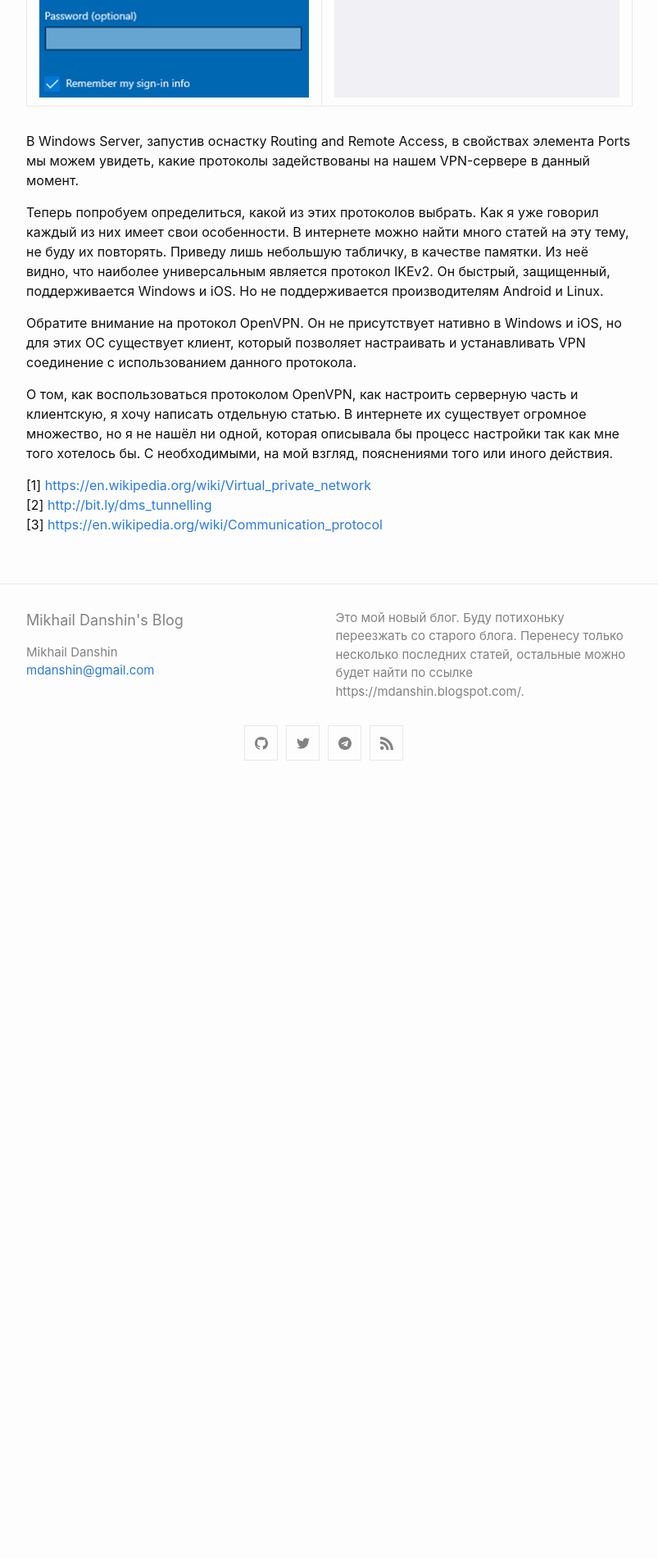
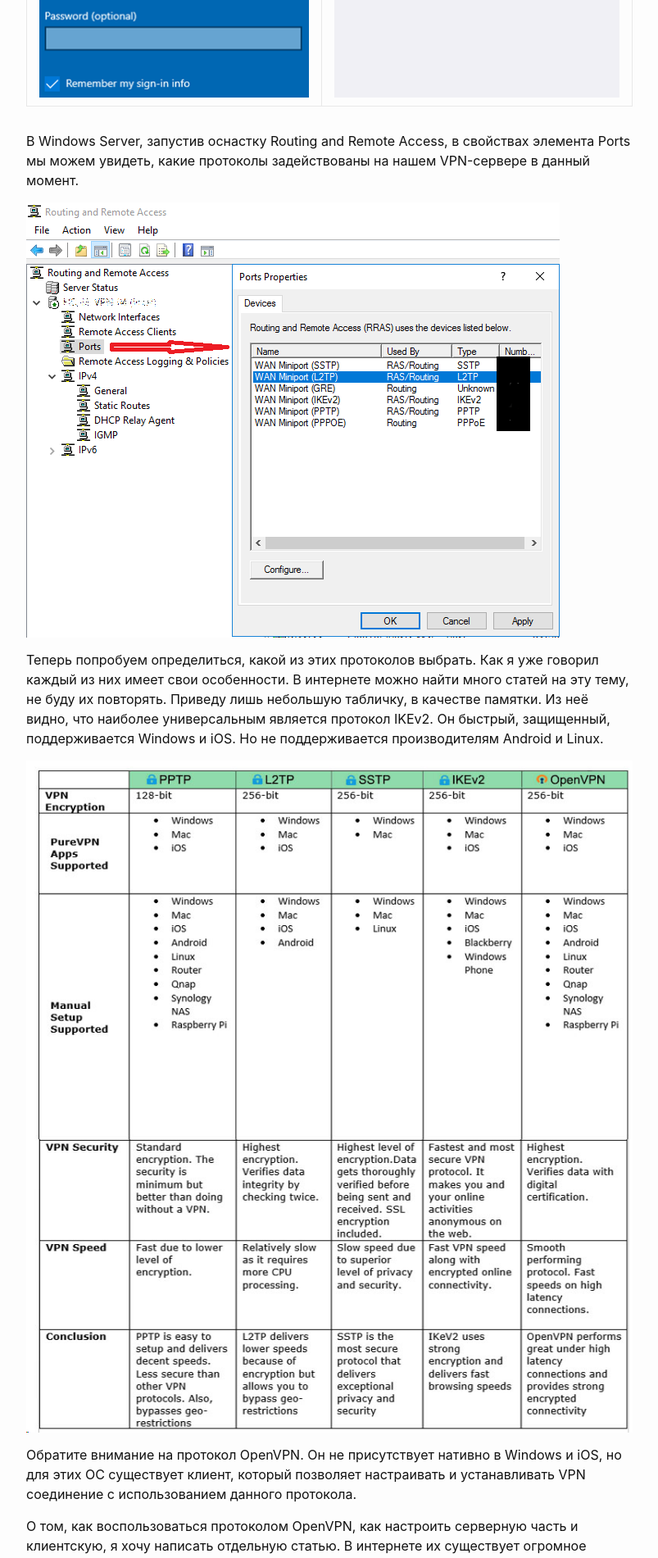
Before and after one commit to mdanshin/mdanshin.github.io, a Jekyll site: the page built from _posts/2020-04-30-vpn-short-description.md, in a window 1280 px wide. Shown: the part 4229-6130 px from the top of the page at 82% size, without its empty margins (238-1041 px from the left). Built offline with Jekyll 4.4.1, drawn with Linux system fonts in a browser that asks for light colours; before the commit the page ends 5187 px from its top, so only the background shows below that.

Commit message:
vpn-short-description added

```diff
--- a/_posts/2020-04-30-vpn-short-description.md
+++ b/_posts/2020-04-30-vpn-short-description.md
@@ -62,19 +62,15 @@ permalink: /vpn-short-description/
 
 Давайте взглянем какие из этих протоколов поддерживает Windows 10 и iOS. Создавая и настраивая VPN соединение в Windows мы можем выбрать между PPTP, L2TP, SSTP и IKEv2 протоколами. Apple некоторое время назад отказались от поддержки PPTP и сейчас в iOS поддерживается IKEv2, L2TP и IPsec.
 
-
 |[![vpn-short-description/vpn-short-description_5.png](/assets/img/vpn-short-description/vpn-short-description_5.png)]({{site.url}}/assets/img/vpn-short-description/vpn-short-description_5.png)|[![vpn-short-description/vpn-short-description_6.png](/assets/img/vpn-short-description/vpn-short-description_6.png)]({{site.url}}/assets/img/vpn-short-description/vpn-short-description_6.png)|
-
-
-
-
 
 В Windows Server, запустив оснастку Routing and Remote Access, в свойствах элемента Ports мы можем увидеть, какие протоколы задействованы на нашем VPN-сервере в данный момент.
 
-
+[![vpn-short-description/vpn-short-description_7.png](/assets/img/vpn-short-description/vpn-short-description_7.png)]({{site.url}}/assets/img/vpn-short-description/vpn-short-description_7.png)
 
 Теперь попробуем определиться, какой из этих протоколов выбрать. Как я уже говорил каждый из них имеет свои особенности. В интернете можно найти много статей на эту тему, не буду их повторять. Приведу лишь небольшую табличку, в качестве памятки. Из неё видно, что наиболее универсальным является протокол IKEv2. Он быстрый, защищенный, поддерживается Windows и iOS. Но не поддерживается производителям Android и Linux.
 
+[![vpn-short-description/vpn-short-description_8.png](/assets/img/vpn-short-description/vpn-short-description_8.png)]({{site.url}}/assets/img/vpn-short-description/vpn-short-description_8.png)
 
 Обратите внимание на протокол OpenVPN. Он не присутствует нативно в Windows и iOS, но для этих ОС существует клиент, который позволяет настраивать и устанавливать VPN соединение с использованием данного протокола.
 
```
